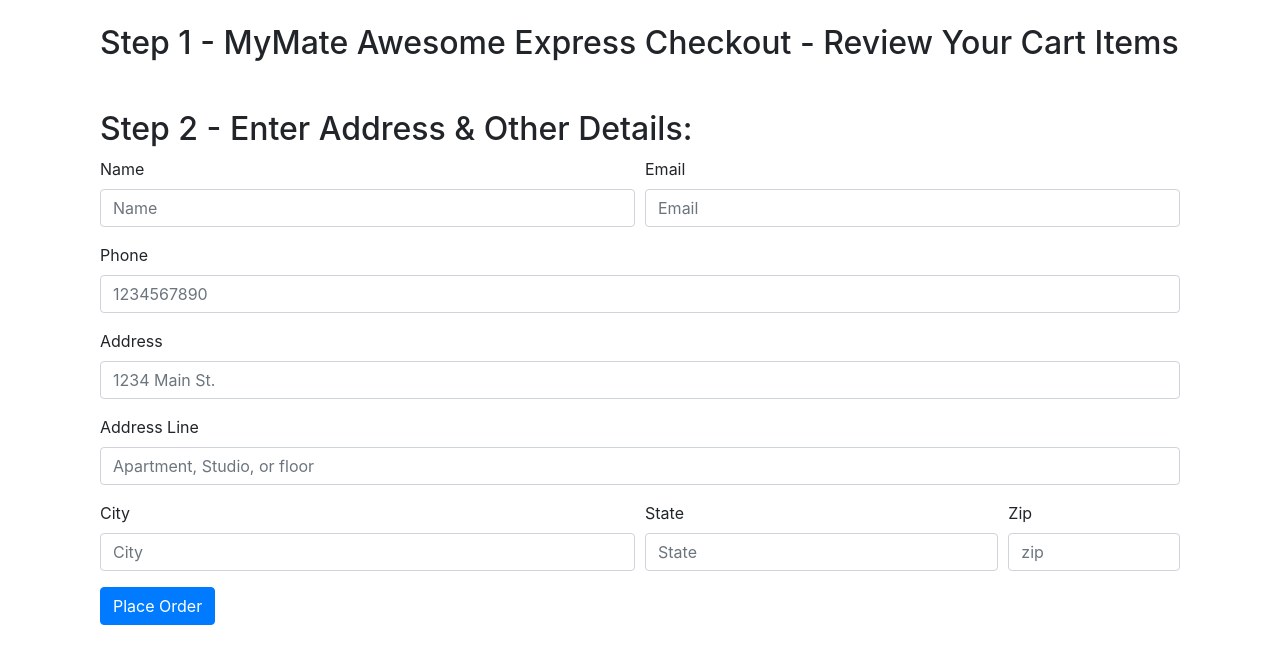
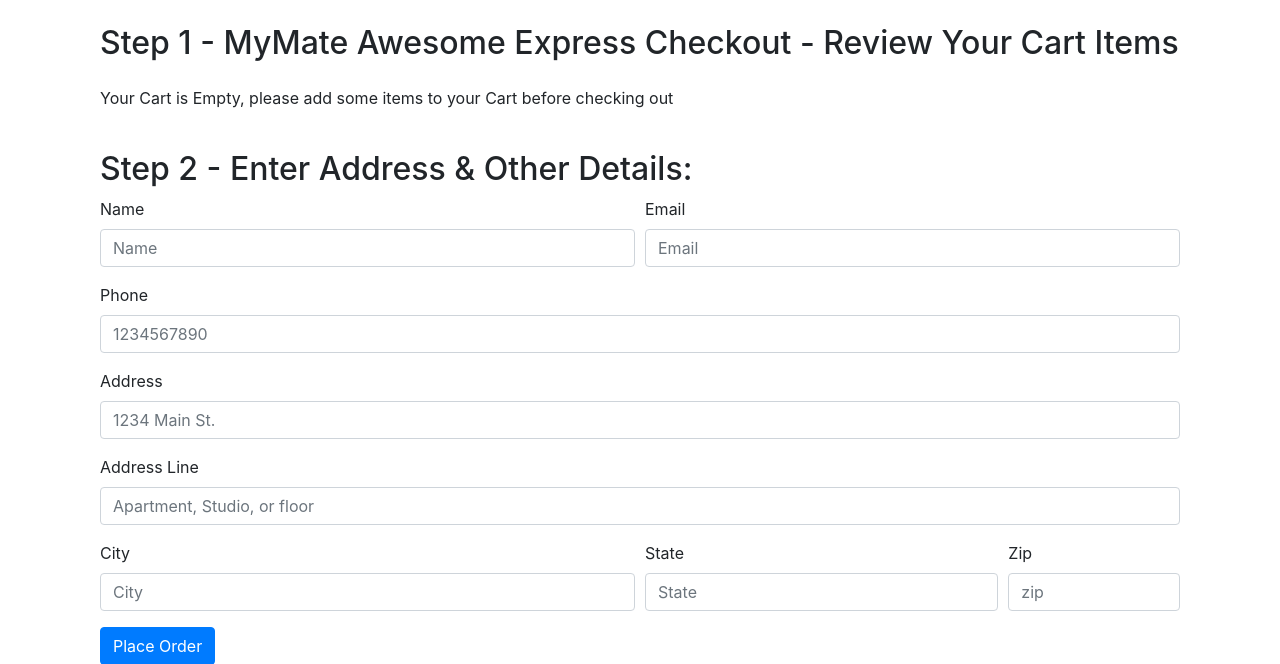
Before and after one commit to adityakashyap5047/django-cwh, a Django app: page /shop/checkout/ in a window 1280 px wide. Shown: the part 56-720 px from the top of the page. Run offline with Django 5.2, Linux system fonts and the light colour scheme; some libraries are stand-ins or nearby versions.

Commit message:
adding the text when cart is empty

```diff
--- a/second_site/shop/templates/shop/checkout.html
+++ b/second_site/shop/templates/shop/checkout.html
@@ -64,6 +64,10 @@
       if (localStorage.getItem("cart") !== null) {
         cart = JSON.parse(localStorage.getItem("cart"));
       }
+      if($.isEmptyObject(cart)){
+        mystr = `<p>Your Cart is Empty, please add some items to your Cart before checking out</p>`
+        $('#item').append(mystr)
+      } else {
       for(let item in cart){
         let qty = cart[item][0];
         let name = cart[item][1];
@@ -76,7 +80,7 @@
         $('#item').append(mystr)
 
       }
-      document.getElementById('item')
+    }
     </script>
 
 {% endblock %}
```
